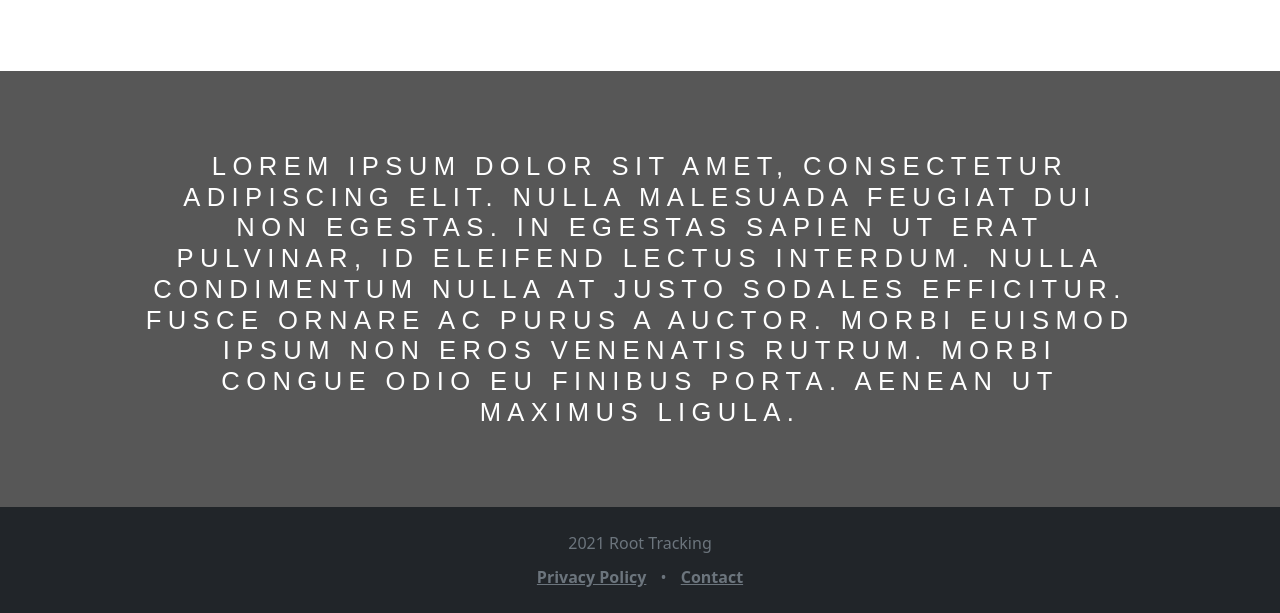
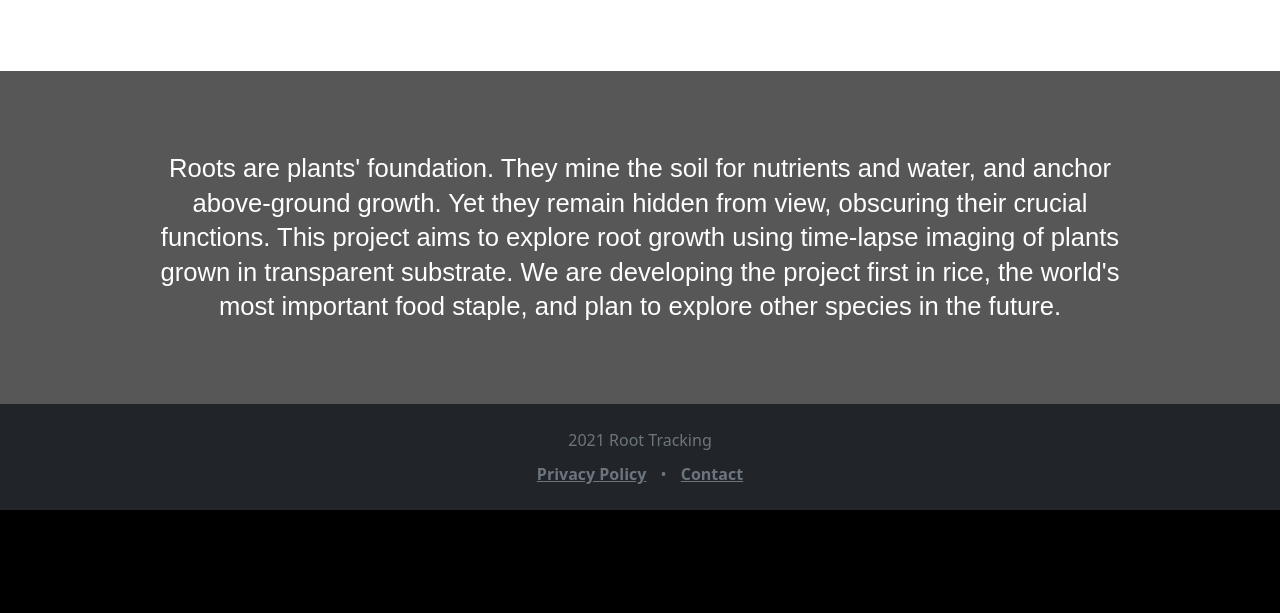
Before and after one commit to isaiahwtaylor/django-app, a Django app: page / in a window 1280 px wide. Shown: the part 800-1413 px from the top of the page. After the commit the page ends 1310 px from the top, so only its background shows below. Run offline with Django 3.2, Linux system fonts and the light colour scheme.

Commit message:
add title paragraph

```diff
--- a/root/static/root/main.css
+++ b/root/static/root/main.css
@@ -66,9 +66,9 @@ html {
 h2 {
     font-family: 'Syncopate', sans-serif;
     color: white;
-    text-transform: uppercase;
-    letter-spacing: 0.5vw;
-    line-height: 1.2;
+    /*text-transform: uppercase;*/
+    /*letter-spacing: 0.1vw;*/
+    line-height: 1.35;
     font-size: 2vw;
     text-align: center;
 
--- a/root/templates/root/home.html
+++ b/root/templates/root/home.html
@@ -18,6 +18,11 @@
 
 {% block main-content %}
     <main>
-        <h2>Lorem ipsum dolor sit amet, consectetur adipiscing elit. Nulla malesuada feugiat dui non egestas. In egestas sapien ut erat pulvinar, id eleifend lectus interdum. Nulla condimentum nulla at justo sodales efficitur. Fusce ornare ac purus a auctor. Morbi euismod ipsum non eros venenatis rutrum. Morbi congue odio eu finibus porta. Aenean ut maximus ligula. </h2>
+        <h2>Roots are plants' foundation.
+            They mine the soil for nutrients and water, and anchor above-ground growth.
+            Yet they remain hidden from view, obscuring their crucial functions.
+            This project aims to explore root growth using time-lapse imaging of plants grown in transparent substrate.
+            We are developing the project first in rice, the world's most important food staple,
+            and plan to explore other species in the future.</h2>
     </main>
 {% endblock main-content%}
```
